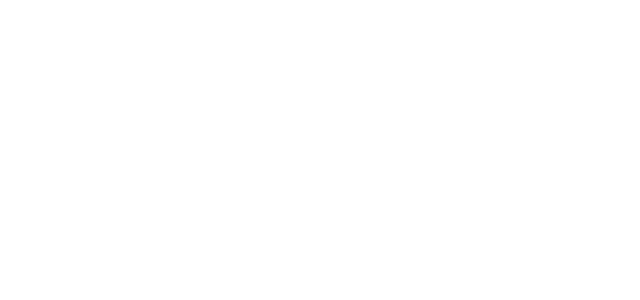
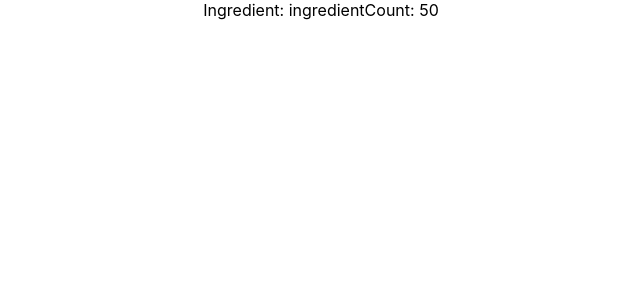
Before and after one commit to Nolic0321/Eco-nomy-calculator, a React (Create React App) app in the folder client/: page / in a window 1280 px wide. Shown: the top 300 px of the page, without its empty margins (319-959 px from the left). Built offline with nearby package versions, Linux system fonts and the light colour scheme.

Commit message:
added React-table for displaying data

```diff
--- a/client/src/App.js
+++ b/client/src/App.js
@@ -1,4 +1,5 @@
 import React, { Component } from 'react';
+import ReactTable from 'react-table';
 import logo from './logo.svg';
 import './App.css';
 import IngredientStore from './Stores/IngredientStore';
@@ -14,19 +15,33 @@
     }
     return (
       <div className="App">
-      <div>{ingredients}</div>
-        {ingredientsRender}
+        <IngredientList/>
       </div>
     );
   }
 }
 
+class IngredientList extends Component{
+  render(props){
+    return(
+      <Ingredient/>
+    )
+  }
+}
+
 class Ingredient extends Component {
+  constructor(props){
+    super(props);
+    this.state = {
+      name: 'ingredient',
+      cost: 50
+    }
+  }
   render(props) {
     return (
       <div>
-        <span>Ingredient: {props.name}</span>
-        <span>Count: {props.count}</span>
+        <span>Ingredient: {this.state.name}</span>
+        <span>Count: {this.state.cost}</span>
       </div>
     );
   }
```
Also changed, not shown: package.json (+10 -4 lines), 1 other file (tests, documents, lock files or other folders).
